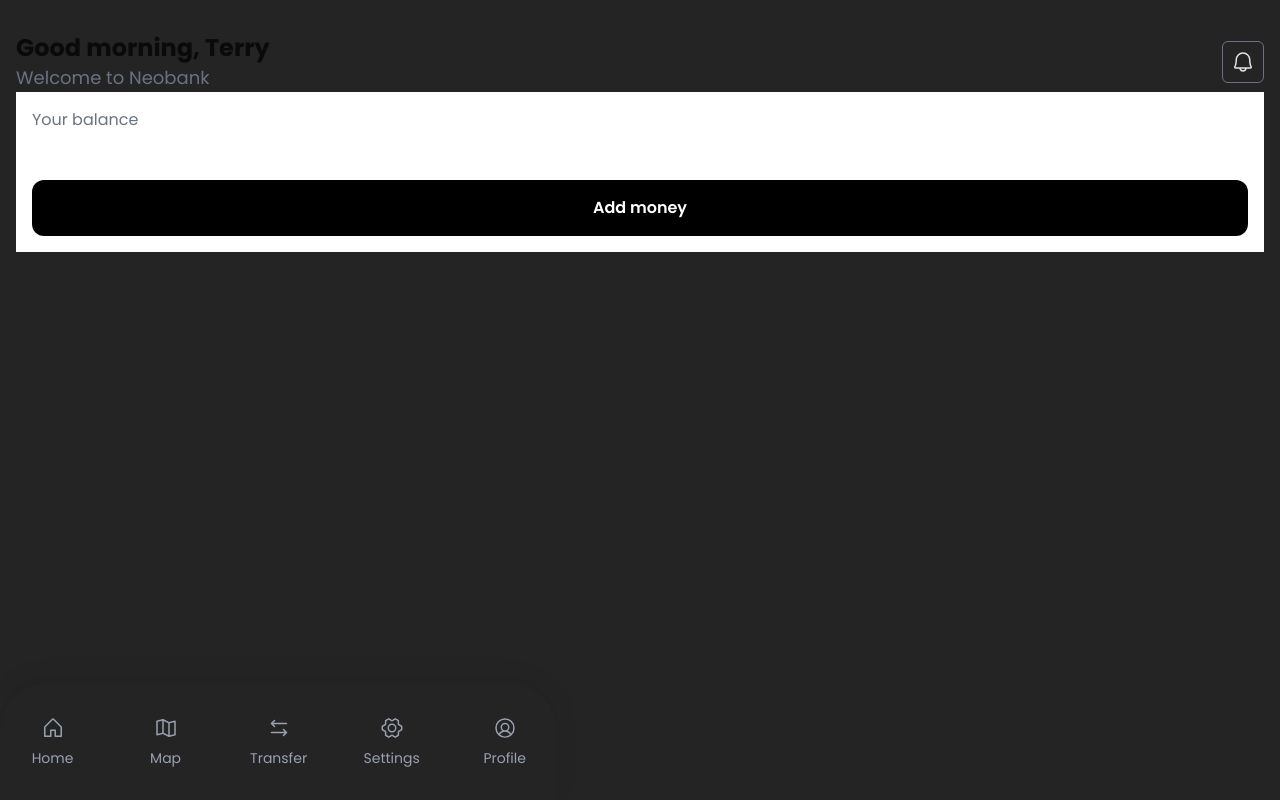
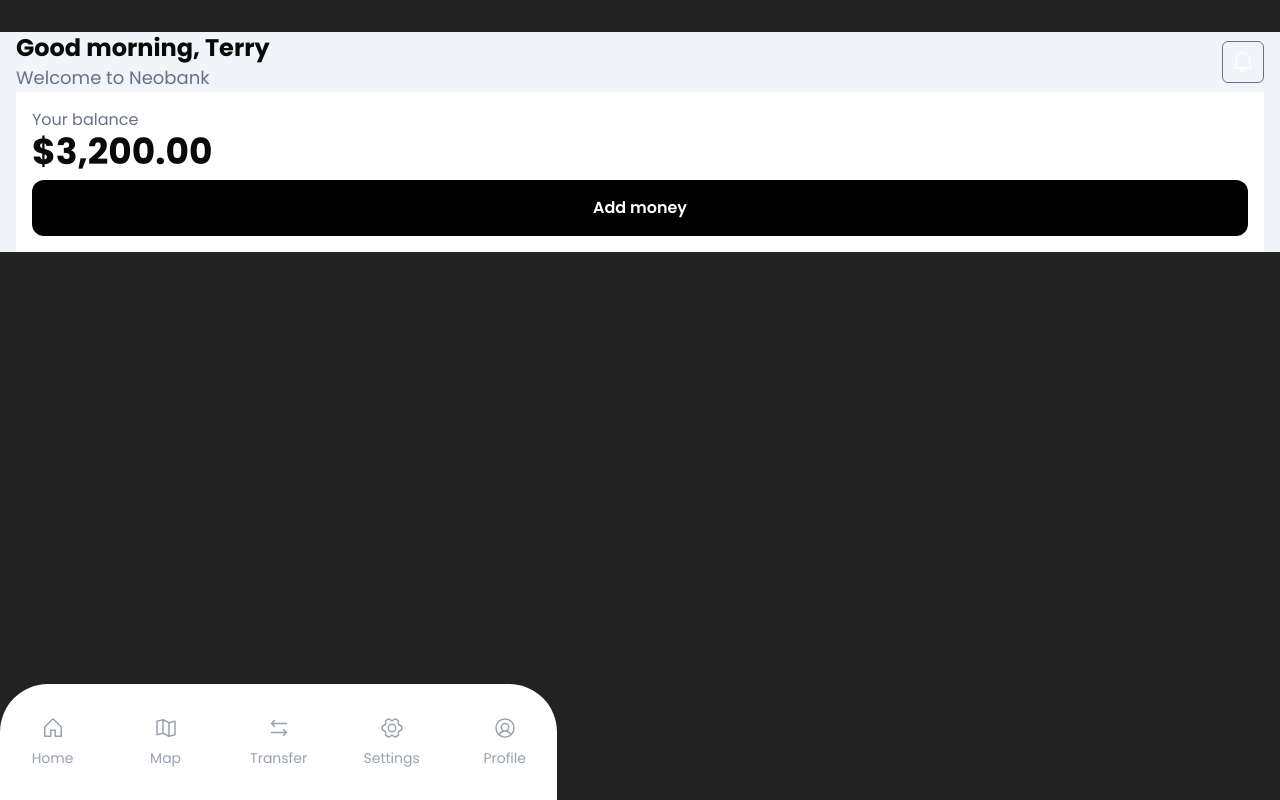
Before and after one commit to lordAjanaku/vite-mobyl-app, a React (Vite) app: page / in a window 1280 px wide. Built offline with nearby package versions, Linux system fonts and the light colour scheme.

Commit message:
little changes

```diff
--- a/src/App.jsx
+++ b/src/App.jsx
@@ -4,7 +4,7 @@ import Home from "./Home.jsx"
 
 function App() {
 	return (
-		<div className="">
+		<div className="bg-slate-100">
 			<Home />
 			<Navigation />
 		</div>
--- a/src/Home.jsx
+++ b/src/Home.jsx
@@ -26,7 +26,7 @@ function BankBalance() {
 		<div className="bg-white p-4">
 			<p className="text-gray-500">Your balance</p>
 			<div className="flex items-center justify-between mb-2">
-				<p className="text-4xl text-neutal-950 font-bold">$3,200.00</p>
+				<p className="text-4xl text-neutral-950 font-bold">$3,200.00</p>
 				<button className="" type="button">
 					<EyeSlash size={24} weight="regular" />
 				</button>
--- a/src/Navigation.jsx
+++ b/src/Navigation.jsx
@@ -22,7 +22,7 @@ function Navigation () {
 	}
 
 	return (
-		<ul className="grid grid-cols-5 items-center gap-2 text-sm fixed bottom-0 rounded-t-[3rem] shadow-[0_-8px_25px_rgba(0,0,0,0.07)]" >
+		<ul className="bg-white grid grid-cols-5 items-center gap-2 text-sm fixed bottom-0 rounded-t-[3rem] shadow-[0_-8px_25px_rgba(0,0,0,0.07)]" >
 			{navs.map(nav => {
 			const Icon = Icons[nav.icon];
 
```
